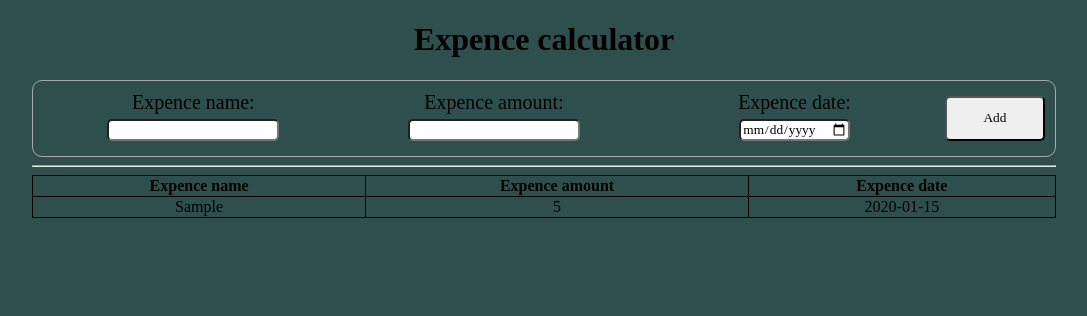
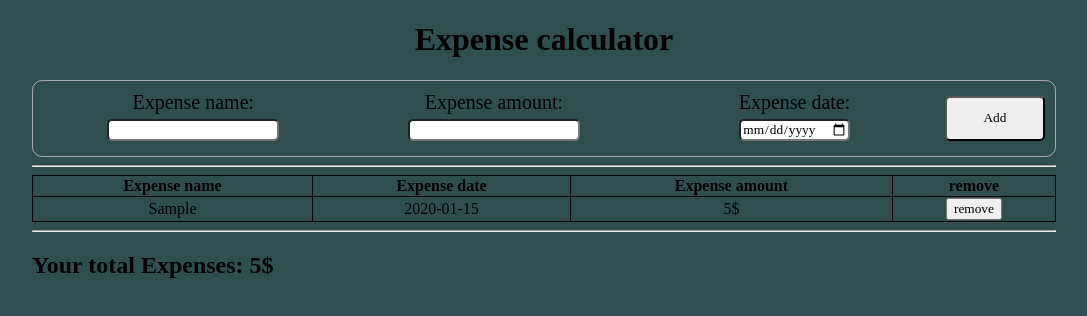
Before and after one commit to Daniuo277/JS_expence_calculator, a plain HTML site: page index.html in a window 1280 px wide. Both pictures are taken after typing "Sample", "5", "2020-01-15" into the empty fields and a click on the button "Add". Shown: the whole page, without its empty margins (96-1183 px from the left). Drawn offline with Linux system fonts and the light colour scheme.

Commit message:
update 1.2

```diff
--- a/index.html
+++ b/index.html
@@ -4,46 +4,51 @@
     <meta charset="UTF-8" />
     <meta http-equiv="X-UA-Compatible" content="IE=edge" />
     <meta name="viewport" content="width=device-width, initial-scale=1.0" />
-    <title>JavaScript Expence Calculator</title>
+    <title>JavaScript Expense Calculator</title>
     <link rel="stylesheet" href="./style.css" />
   </head>
   <body>
     <div class="container">
       <div class="top_box">
-        <h1>Expence calculator</h1>
+        <h1>Expense calculator</h1>
       </div>
       <div class="form">
         <form action="" class="form_edit">
           <div>
-            Expence name: <br />
-            <input type="text" id="expence_name" />
+            Expense name: <br />
+            <input type="text" id="Expense_name" />
           </div>
           <div>
-            Expence amount: <br />
-            <input type="number" id="expence_amount" />
+            Expense amount: <br />
+            <input type="number" id="Expense_amount" />
           </div>
           <div>
-            Expence date: <br />
-            <input type="date" id="expence_date" />
+            Expense date: <br />
+            <input type="date" id="Expense_date" />
           </div>
           <input
             type="button"
             class="submit_box"
             value="Add"
-            onclick="addExpences()"
+            onclick="addExpenses()"
             style="width: 10%"
           />
         </form>
       </div>
       <hr />
-      <div class="expences">
-        <table id="expences_container">
+      <div class="Expenses hidden" id="Expenses">
+        <table id="Expenses_container">
           <tr style="font-weight: bold">
-            <td>Expence name</td>
-            <td>Expence amount</td>
-            <td>Expence date</td>
+            <td>Expense name</td>
+            <td>Expense date</td>
+            <td>Expense amount</td>
+            <td>remove</td>
           </tr>
         </table>
+        <hr />
+        <div class="total_Expenses">
+          <h2>Your total Expenses: <span id="exp_total"></span></h2>
+        </div>
       </div>
     </div>
     <script src="./script.js"></script>
--- a/script.js
+++ b/script.js
@@ -1,25 +1,75 @@
-function addExpences() {
-  var exp_name = document.getElementById('expence_name');
-  var exp_amount = document.getElementById('expence_amount');
-  var exp_date = document.getElementById('expence_date');
-  //   console.log(exp_name, exp_amount, exp_date);
+var id = 0;
+var visible = 0;
+var exp_total = 0;
 
-  var exp_container = document.getElementById('expences_container');
+function addExpenses() {
+  var exp_name = document.getElementById('Expense_name');
+  var exp_amount = document.getElementById('Expense_amount');
+  var exp_date = document.getElementById('Expense_date');
+  var exp_container = document.getElementById('Expenses_container');
+
+  if (visible == 0) {
+    var element = document.getElementById('Expenses');
+    element.classList.toggle('hidden');
+    visible = 1;
+  }
 
   if (exp_amount.value && exp_name.value && exp_date.value) {
     exp_container.innerHTML +=
-      '<tr><td>' +
+      '<tr id="element_' +
+      id +
+      '" class="table_elements"><td>' +
       exp_name.value +
       '</td><td>' +
+      exp_date.value +
+      '</td><td><span id="element_' +
+      id +
+      '_value">' +
       exp_amount.value +
-      '</td><td>' +
-      exp_date.value +
-      '</td></tr>';
+      '</span>$</td>' +
+      '<td><input type="button" value="remove" ' +
+      '" onclick="remove_element(' +
+      id +
+      ')" /></td></tr>';
+
+    totalExp(id, true);
 
     exp_name.value = '';
     exp_amount.value = '';
     exp_date.value = '';
+    id++;
+    checkTable();
   } else {
     //Add an error showing info about not filling form
   }
 }
+
+function remove_element(id) {
+  totalExp(id, false);
+  document.getElementById('element_' + id + '').remove();
+  checkTable();
+}
+
+function totalExp(id, state) {
+  var exp_minus = document.getElementById('element_' + id + '_value').innerHTML;
+  exp_minus = parseFloat(exp_minus, 10);
+  var exp_total_element = document.getElementById('exp_total');
+
+  if (!state) {
+    exp_total -= parseFloat(exp_minus, 10);
+    exp_total_element.innerHTML = exp_total + '$';
+  }
+  if (state) {
+    exp_total += parseFloat(exp_minus, 10);
+    exp_total_element.innerHTML = exp_total + '$';
+  }
+}
+
+function checkTable() {
+  var exp_count = document.getElementsByClassName('table_elements');
+  if (exp_count.length == 0) {
+    visible = 0;
+    var element = document.getElementById('Expenses');
+    element.classList.toggle('hidden');
+  }
+}
--- a/style.css
+++ b/style.css
@@ -40,13 +40,17 @@ h1 {
   margin: 5px 0px;
 }
 
-#expences_container {
+.hidden {
+  display: none;
+}
+
+#Expenses_container {
   width: 100%;
   border-collapse: collapse;
 }
 
-#expences_container td,
-#expences_container tr {
+#Expenses_container td,
+#Expenses_container tr {
   border: 1.5px solid black;
   text-align: center;
 }
```
Also changed, not shown: 1 other file.
